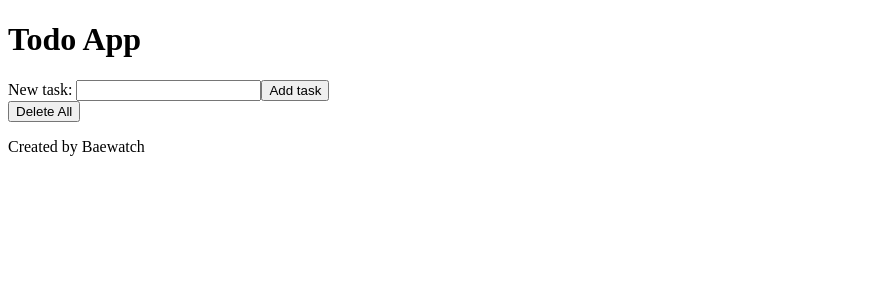
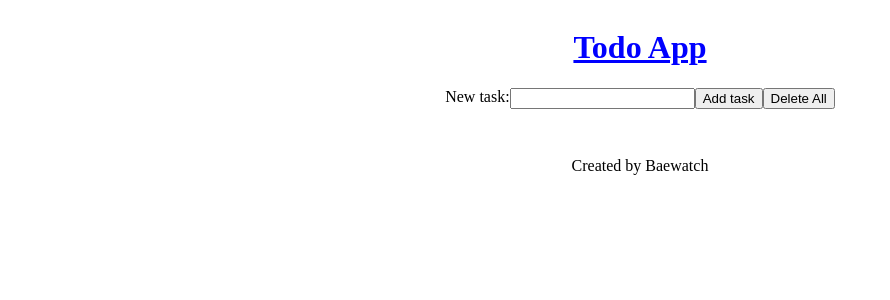
Before and after one commit to Jason5D/BAE-Todo-List, a React (Create React App) app in the folder todo-app/: page / in a window 1280 px wide. Shown: the top 300 px of the page, without its empty margins (0-890 px from the left). Built offline with nearby package versions, Linux system fonts and the light colour scheme.

Commit message:
added css grid to the main components

```diff
--- /dev/null
+++ b/todo-app/src/App.css
@@ -0,0 +1,36 @@
+
+.App {
+    display: grid;
+    grid-template-columns: auto auto auto;
+    grid-template-rows: auto auto auto auto auto;
+    justify-content: center;
+}
+
+.Header {
+    grid-column: 2;
+    grid-row: 1;
+    color: blue;
+    justify-self: center;
+    text-decoration: underline;
+}
+
+.Input {
+    grid-column: 2;
+    grid-row: 2;
+}
+
+.Inputs {
+    display: grid;
+    grid-template-columns: auto auto auto auto;
+}
+
+.List {
+    grid-column: 2;
+    grid-row: 3;
+}
+
+.Credits {
+    grid-column: 2;
+    grid-row: 5;
+    justify-self: center;
+}
--- a/todo-app/src/App.js
+++ b/todo-app/src/App.js
@@ -1,4 +1,5 @@
 import React, { useState } from "react";
+import "./App.css";
 import Credits from "./Credits.js";
 import Input from "./Input.js";
 import List from "./List.js";
@@ -32,10 +33,7 @@ function App() {
 
   return (
     <div className="App">
-      <header className="App-header">
-        <h1>Todo App</h1>
-      </header>
-      <main>
+        <h1 className="Header">Todo App</h1>
         <Input
           text={text}
           onTextChange={handleTextChange}
@@ -43,10 +41,7 @@ function App() {
           handleDeleteAll={handleDeleteAll}
         />
         <List list={list} onDelete={handleDeleteItem}/>
-      </main>
-      <footer>
         <Credits />
-      </footer>
     </div>
   );
 }
--- a/todo-app/src/Credits.js
+++ b/todo-app/src/Credits.js
@@ -1,9 +1,9 @@
+import React from "react";
+
 export default function Credits() {
   return (
-    <div>
-      <footer>
+    <div className="Credits">
         <p>Created by Baewatch</p>
-      </footer>
     </div>
   );
 }
--- a/todo-app/src/Input.js
+++ b/todo-app/src/Input.js
@@ -3,7 +3,8 @@ import Delete from "./Delete.js";
 
 export default function Input({ text, onTextChange, onAdd, handleDeleteAll }) {
   return (
-    <div>
+    <div className="Input">
+      <div className="Inputs">
       <label for="newtask">New task: </label>
       <input
         type="text"
@@ -16,6 +17,7 @@ export default function Input({ text, onTextChange, onAdd, handleDeleteAll }) {
         Add task
       </button>
       <Delete handleDeleteAll={handleDeleteAll}/>
+      </div>
     </div>
   );
 }
--- a/todo-app/src/List.js
+++ b/todo-app/src/List.js
@@ -9,7 +9,7 @@ export default function List(props) {
   }
 
   return (
-    <ul style={{ listStyle: "none" }}>
+    <ul className="List" style={{ listStyle: "none" }}>
       {props.list.map((item, index) => (
         <li key={index}>
           <input type="checkbox" />
```
